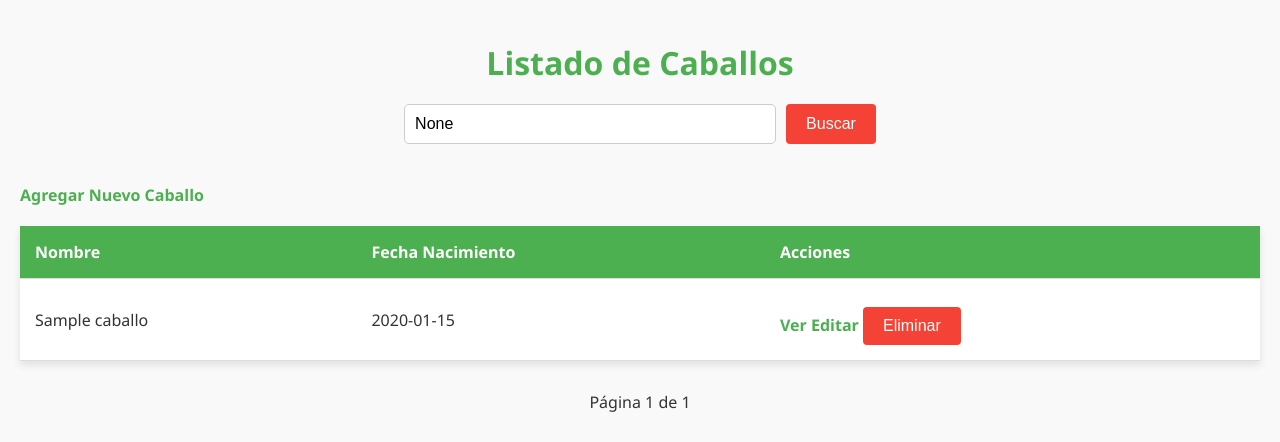
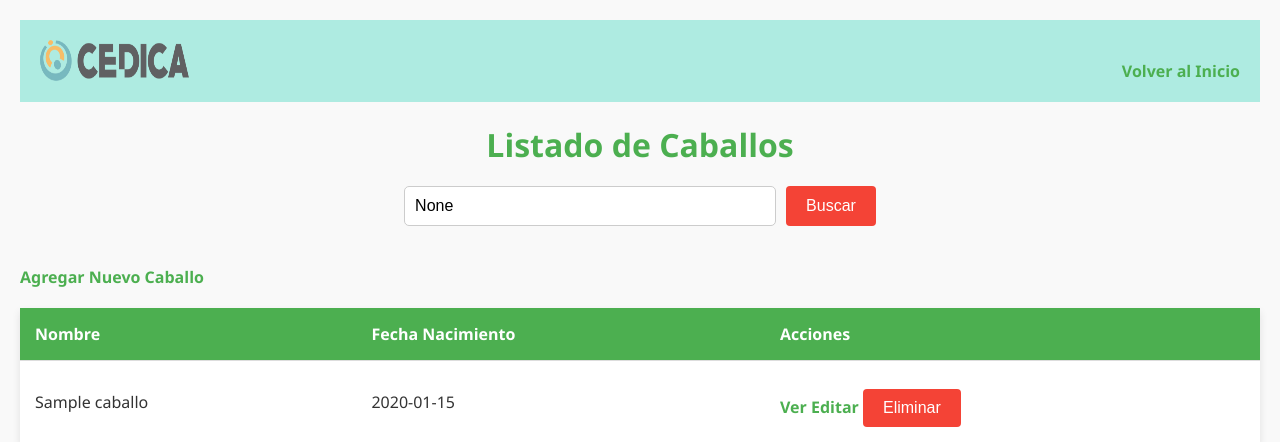
Before and after one commit to MartinMastrovito/Pagina-web-de-administracion-y-Portal-publico-CEDICA, a Flask app: page /caballos in a window 1280 px wide. Shown: the top 442 px of the page. Run offline with Flask 3, Linux system fonts and the light colour scheme; tables that the repository leaves empty hold one stand-in row (values such as "Sample post"); parts of the project's set-up code (start-up, migrations or seed data) failed here and were passed over.

Commit message:
se suma el header al index

```diff
--- a/admin/src/web/templates/caballos/index.html
+++ b/admin/src/web/templates/caballos/index.html
@@ -7,6 +7,11 @@
     <title>Listado de Caballos</title>
 </head>
 <body>
+    <header>
+        <img id='logo' alt="logo" src="{{ url_for('static', filename='assets/logo.png') }}">
+        <a class="btn" href="{{ url_for('users.show_home') }}">Volver al Inicio</a>
+    </header>
+
     <h1>Listado de Caballos</h1>
     <form action="{{ url_for('caballos.listar_caballos') }}" method="GET">
         <input type="text" name="nombre" placeholder="Buscar por nombre..." value="{{ request.args.get('nombre') }}">
--- a/admin/static/css/caballo-css/index.css
+++ b/admin/static/css/caballo-css/index.css
@@ -1,3 +1,9 @@
+/* Logo Styles */
+header img#logo {
+    max-width: 150px; /* Ajusta este valor según el tamaño deseado */
+    height: auto; /* Mantiene la proporción de la imagen */
+}
+
 /* General Styles */
 body {
     font-family: 'Segoe UI', Tahoma, Geneva, Verdana, sans-serif;
@@ -136,3 +142,11 @@
     justify-content: center;
     margin-top: 20px;
 }
+
+header {
+    background-color: rgb(174, 235, 225);
+    display: flex;
+    justify-content: space-between;
+    gap: 50px;
+    padding: 20px;
+}
```
